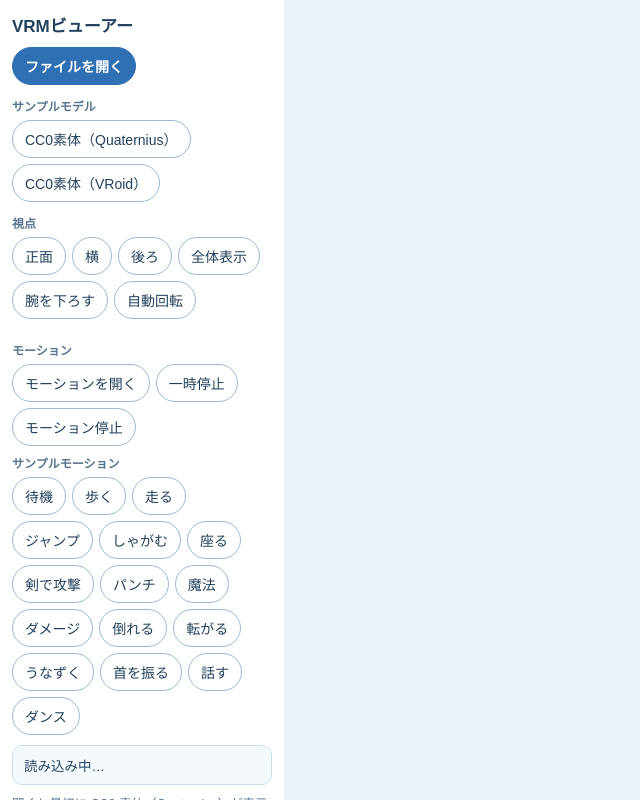
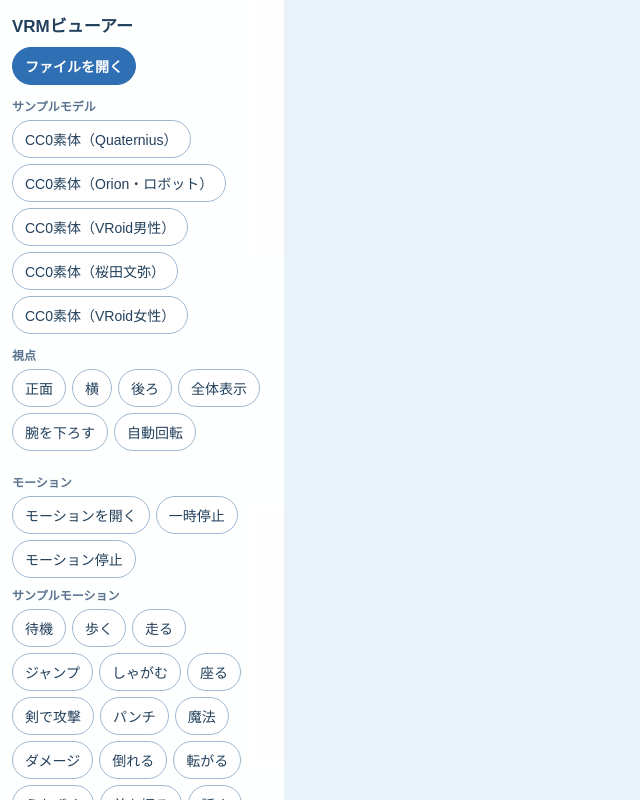
Before and after one commit to oosawak/oosawak.github.io, a plain HTML site: page materials/vrm-viewer/index.html in a window 1280 px wide. Shown: the whole page, without its empty margins (0-640 px from the left). Drawn offline with Linux system fonts and the light colour scheme; some packages are replaced by stand-ins of ours; a script that the page names is missing.

Commit message:
VRM viewer: add 3 CC0 base candidates (Orion, VRoid male, Sakurada Fumiriya)

```diff
--- a/materials/vrm-viewer/index.html
+++ b/materials/vrm-viewer/index.html
@@ -41,7 +41,10 @@
   <div class="group">
     <span class="glabel">サンプルモデル</span>
     <a class="btn" href="?url=samples/quaternius-base-cc0.vrm">CC0素体（Quaternius）</a>
-    <a class="btn" href="?url=samples/hair-sample-female-cc0.vrm">CC0素体（VRoid）</a>
+    <a class="btn" href="?url=samples/orion-cc0.vrm">CC0素体（Orion・ロボット）</a>
+    <a class="btn" href="?url=samples/hair-sample-male-cc0.vrm">CC0素体（VRoid男性）</a>
+    <a class="btn" href="?url=samples/sakurada-fumiriya-cc0.vrm">CC0素体（桜田文弥）</a>
+    <a class="btn" href="?url=samples/hair-sample-female-cc0.vrm">CC0素体（VRoid女性）</a>
   </div>
   <div class="group">
     <span class="glabel">視点</span>
@@ -78,7 +81,7 @@
     <button data-motion="motions/Dance_Loop.vrma">ダンス</button>
   </div>
   <div id="status">読み込み中…</div>
-  <span class="hint">開くと最初に CC0 素体（Quaternius）が表示されます。.vrm ファイルを選ぶか、この画面に落とすと、自分のモデルに差し替えられます。ファイルはブラウザの中だけで読み込み、どこにも送信しません。ドラッグで回転、ホイール／ピンチで拡大縮小できます。サンプルモーションは Quaternius Universal Animation Library（CC0）を open-vrma プロジェクトが VRMA 形式に変換したものです。サンプルモデルはどちらも CC0 の素体で、VRoid の HairSample_Female と、Quaternius の女性マネキンを VRM 形式に変換したものです。</span>
+  <span class="hint">開くと最初に CC0 素体（Quaternius）が表示されます。.vrm ファイルを選ぶか、この画面に落とすと、自分のモデルに差し替えられます。ファイルはブラウザの中だけで読み込み、どこにも送信しません。ドラッグで回転、ホイール／ピンチで拡大縮小できます。サンプルモーションは Quaternius Universal Animation Library（CC0）を open-vrma プロジェクトが VRMA 形式に変換したものです。サンプルモデルは全部 CC0 の素体です（Quaternius の女性マネキンは VRM 形式に変換したもの、Orion は Polygonal Mind 作、他は VRoid のサンプル）。</span>
 </aside>
 <main id="stage">
   <canvas id="view"></canvas>
```
Also changed, not shown: 3 other files.
